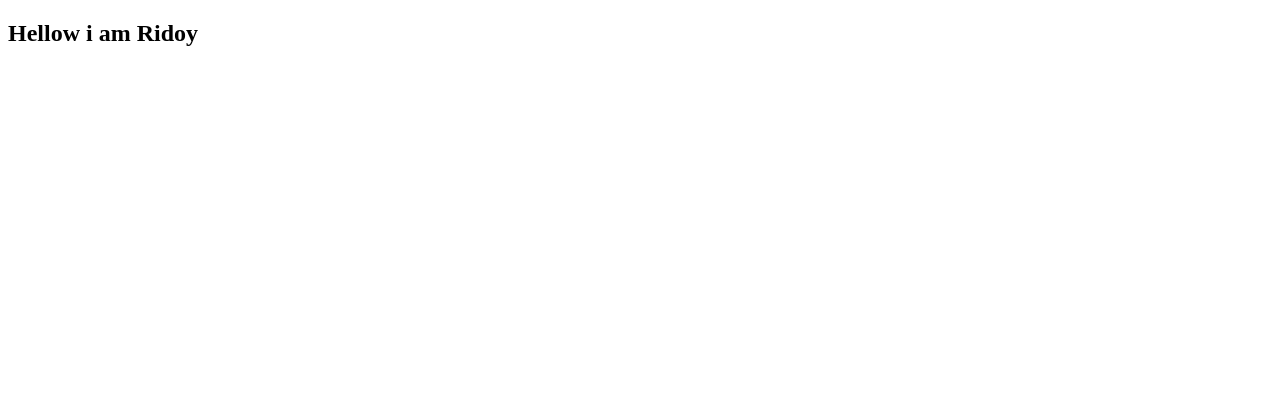
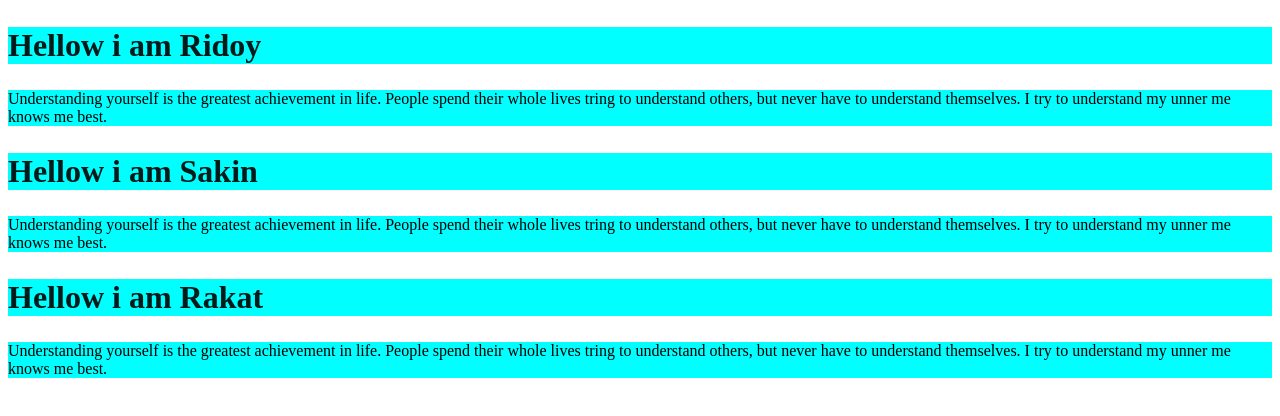
Before and after one commit to mdgtridoy/My-second-github-ripo, a plain HTML site: page index.html in a window 1280 px wide. Drawn offline with Linux system fonts and the light colour scheme.

Commit message:
added a list to push code

```diff
--- a/index.html
+++ b/index.html
@@ -4,8 +4,32 @@
     <meta charset="UTF-8">
     <meta name="viewport" content="width=device-width, initial-scale=1.0">
     <title>My second github</title>
+    <style>
+        h2{
+            font-size: xx-large;
+            color: rgb(1, 26, 26);
+            background-color: aqua;
+
+        }
+        .ami{
+            background-color: aqua;
+            border: 20px tomato;
+        }
+
+    </style>
 </head>
 <body>
-    <h2>Hellow i am Ridoy </h2>
+    <div>
+        <h2>Hellow i am Ridoy </h2>
+        <p class="ami">Understanding yourself is the greatest achievement in life. People spend their whole lives tring to understand others, but never have to understand themselves. I try to understand my unner me knows me best.</p>
+    </div>
+    <div>
+        <h2>Hellow i am Sakin </h2>
+        <p class="ami">Understanding yourself is the greatest achievement in life. People spend their whole lives tring to understand others, but never have to understand themselves. I try to understand my unner me knows me best.</p>
+    </div>
+    <div>
+        <h2>Hellow i am Rakat </h2>
+        <p class="ami">Understanding yourself is the greatest achievement in life. People spend their whole lives tring to understand others, but never have to understand themselves. I try to understand my unner me knows me best.</p>
+    </div>
 </body>
 </html>
```
